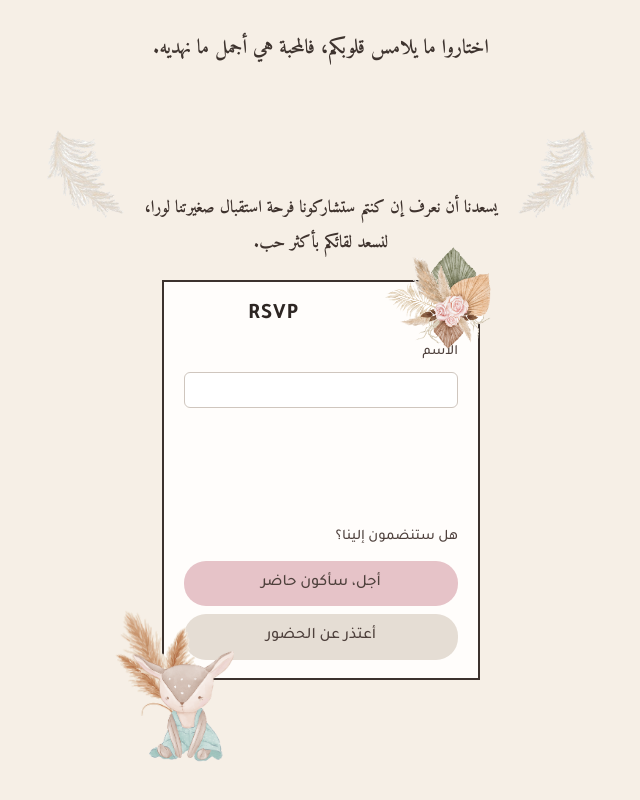
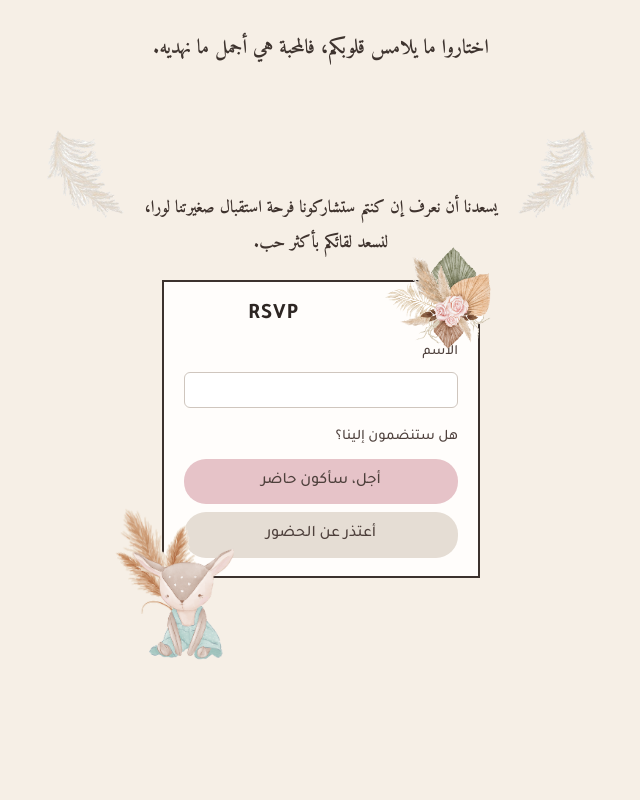
Before and after one commit to lina123dirani/baby-shower-invitation, a React (Vite) app: page / in a window 1280 px wide. Shown: the part 3278-4078 px from the top of the page, without its empty margins (319-959 px from the left). After the commit the page ends 4004 px from the top, so only its background shows below. Built offline with nearby package versions, Linux system fonts and the light colour scheme; a web font is replaced by a local one.

Commit message:
Close the RSVP gap and nudge the story click lines.
The name field sits just above the answers, the stroller line rests under the cart, and the basket line sits further right.

```diff
--- a/src/invitation.css
+++ b/src/invitation.css
@@ -344,7 +344,7 @@ body {
 }
 
 .scene-hit.stroller .scene-label {
-  top: 38%;
+  top: 68%;
   left: 16%;
   width: 66%;
   font-size: clamp(8px, 1.85cqi, 11px);
@@ -359,8 +359,8 @@ body {
 
 .scene-hit.basket .scene-label {
   top: 48%;
-  left: 8%;
-  width: 48%;
+  left: 30%;
+  width: 46%;
   font-size: clamp(7.5px, 1.6cqi, 10px);
 }
 
@@ -931,7 +931,6 @@ body {
   position: relative;
   display: flex;
   flex-direction: column;
-  min-height: 400px;
   background: #fffdfb;
   border: 2.5px solid #3c322e;
   padding: 22px 20px 18px;
@@ -990,7 +989,7 @@ body {
 }
 
 .rsvp-question {
-  margin: auto 0 10px;
+  margin: 16px 0 8px;
   color: var(--ink);
   font-size: 14.5px;
   font-weight: 500;
```
